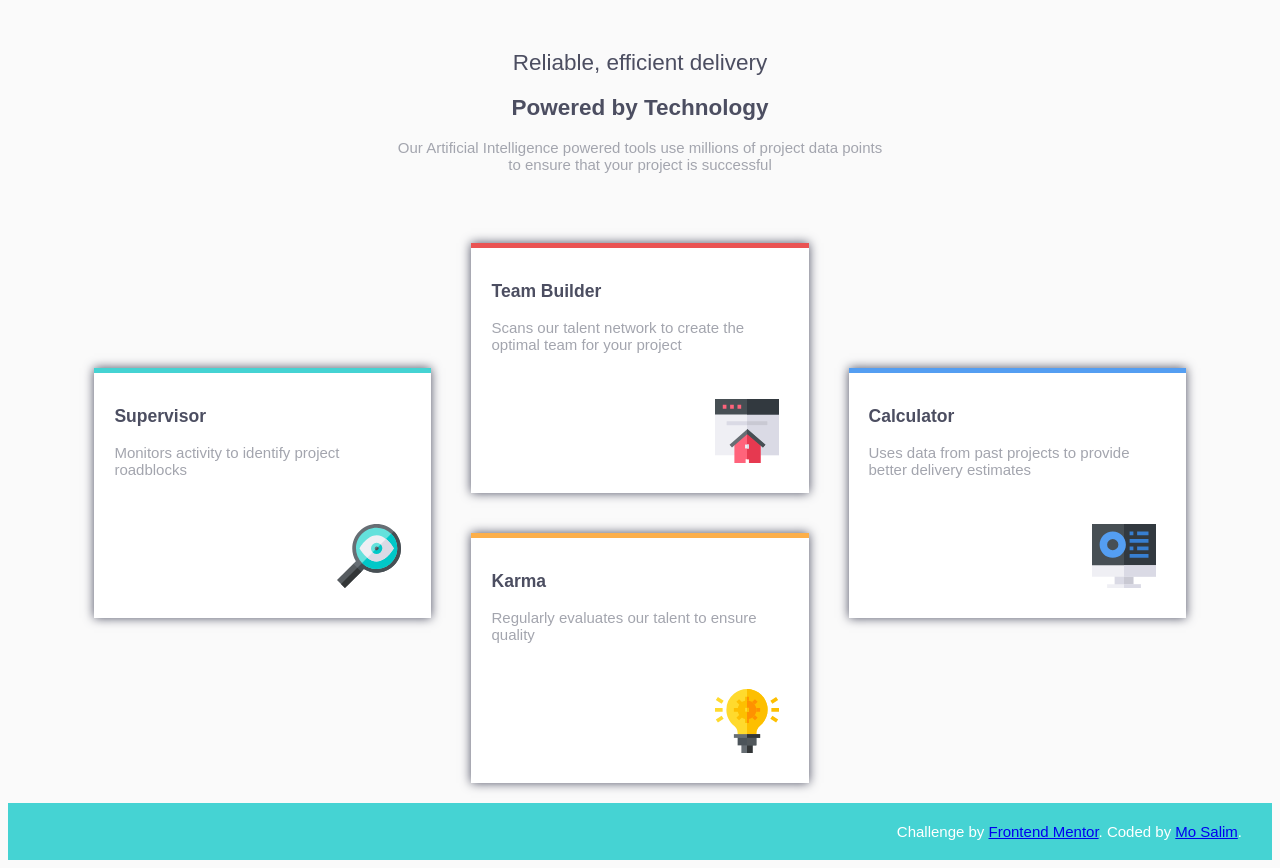
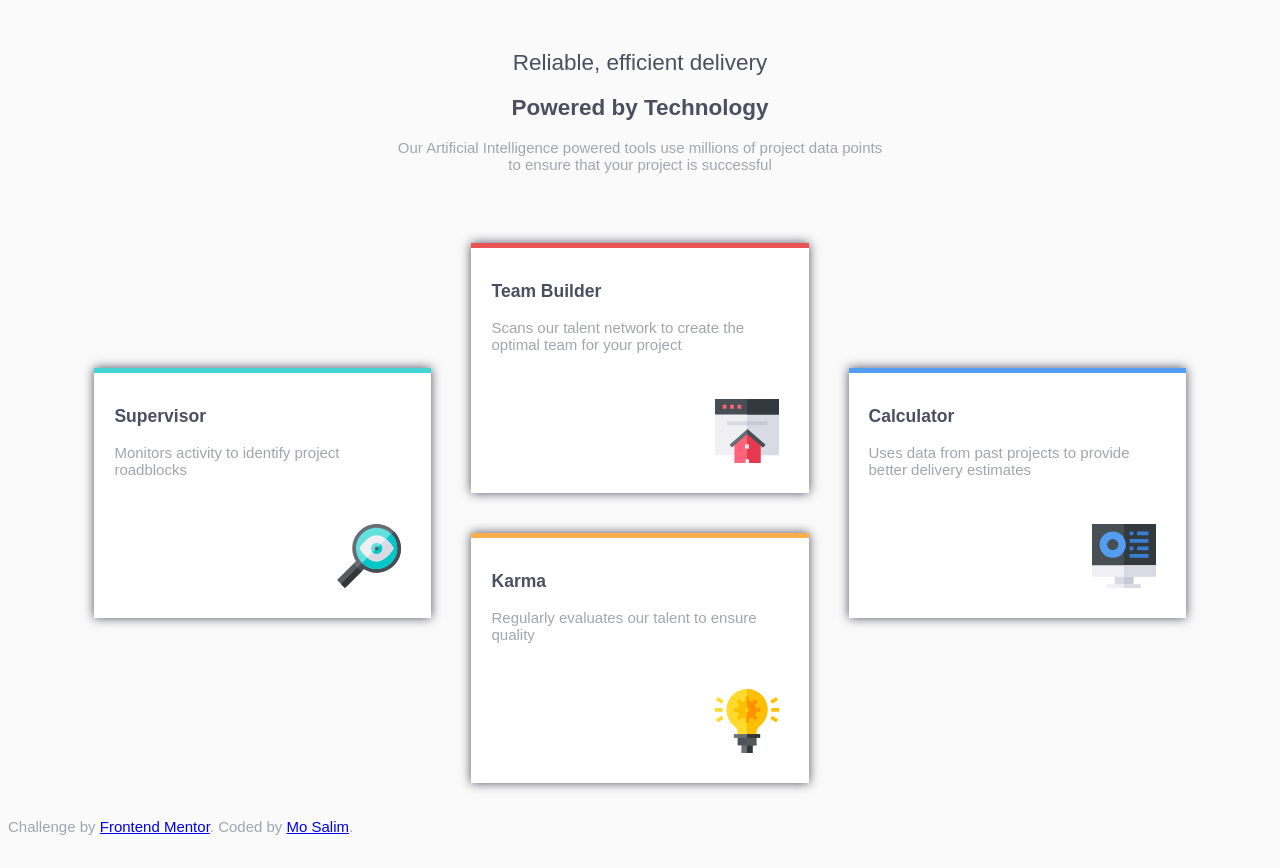
Before and after one commit to momo20309726/Four-card-feature-section, a plain HTML site: page index.html in a window 1280 px wide. Drawn offline with Linux system fonts and the light colour scheme.

Commit message:
second-submit

```diff
--- a/css/style.css
+++ b/css/style.css
@@ -77,10 +77,3 @@ position: relative;
      transform: translateY(50%);
   }
 }
-
-footer {
-    background-color: hsl(180, 62%, 55%);
-    padding: 5px 30px;
-    text-align: end;
-    color: white;
-}
```
